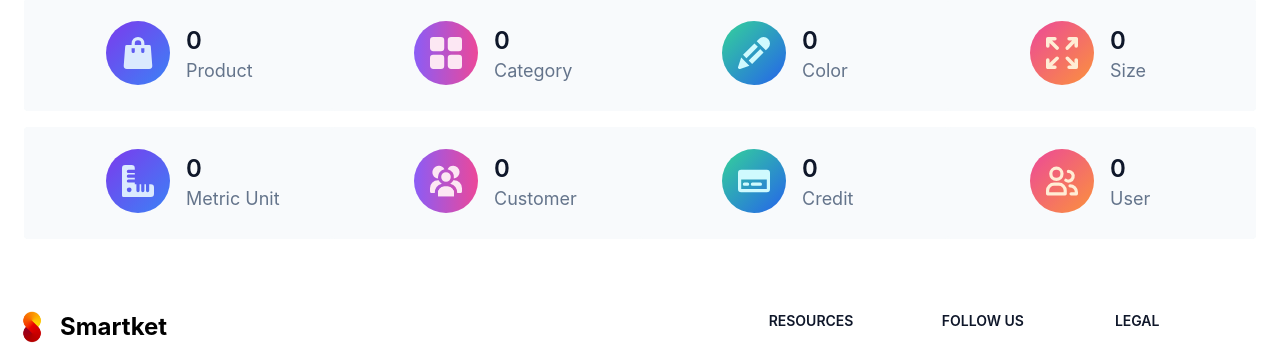
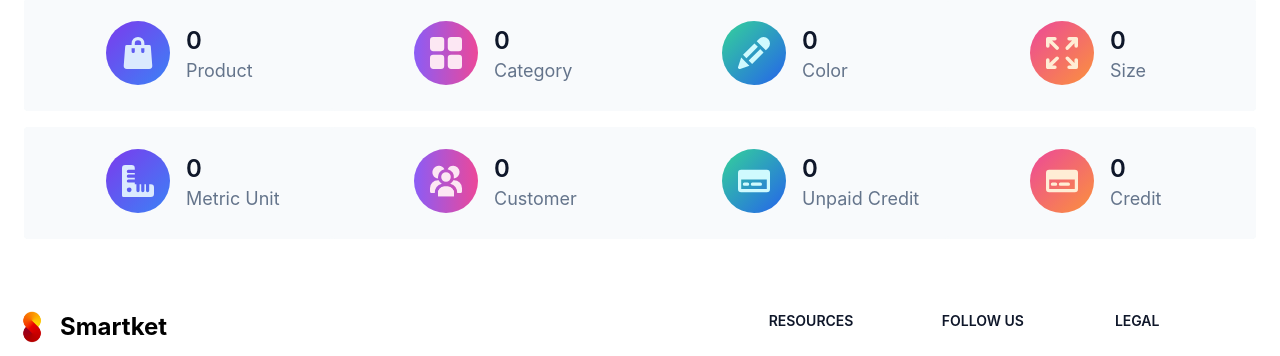
Before and after one commit to AristonCatipay/django_smartket, a Django app: page /index/ in a window 1280 px wide. Shown: the part 117-473 px from the top of the page. Run offline with Django 4.2, Linux system fonts and the light colour scheme; data that the repository does not hold is empty; style sheets or scripts are compiled from the project's sources; some libraries are stand-ins or nearby versions.

Commit message:
Replace the total number of users to the total number of unpaid credits in dashboard.

```diff
--- a/core/templates/core/index.html
+++ b/core/templates/core/index.html
@@ -120,27 +120,28 @@
        <div class="justify-self-start">
           <div class="flex-1 min-w-0">
              <p class="text-2xl font-semibold text-gray-900 truncate dark:text-white">
-                 {{ credit_transaction_total }}
+                 {{ credit_transaction_not_paid_total }}
              </p>
              <p class="text-lg text-gray-500 truncate dark:text-gray-400">
-                Credit
+                Unpaid Credit
              </p>
          </div>
        </div>
     </div>
     <div class="grid grid-cols-2 gap-4 items-center justify-center rounded bg-gray-50 h-28 dark:bg-gray-800">
        <div class="justify-self-end w-16 h-16 rounded-full text-orange-100 bg-gradient-to-br from-pink-500 to-orange-400 hover:bg-gradient-to-bl focus:ring-4 focus:outline-none focus:ring-pink-200 dark:focus:ring-pink-800 flex items-center justify-center mb-1">
-          <svg class="w-8 h-8" aria-hidden="true" xmlns="http://www.w3.org/2000/svg" fill="none" viewBox="0 0 20 18">
-            <path stroke="currentColor" stroke-linecap="round" stroke-linejoin="round" stroke-width="2" d="M14 3a3 3 0 1 1-1.614 5.53M15 12a4 4 0 0 1 4 4v1h-3.348M10 4.5a3.5 3.5 0 1 1-7 0 3.5 3.5 0 0 1 7 0ZM5 11h3a4 4 0 0 1 4 4v2H1v-2a4 4 0 0 1 4-4Z"/>
+          <svg class="w-8 h-8" aria-hidden="true" xmlns="http://www.w3.org/2000/svg" fill="currentColor" viewBox="0 0 20 14">
+            <path d="M18 0H2a2 2 0 0 0-2 2v10a2 2 0 0 0 2 2h16a2 2 0 0 0 2-2V2a2 2 0 0 0-2-2ZM2 12V6h16v6H2Z"/>
+            <path d="M6 8H4a1 1 0 0 0 0 2h2a1 1 0 0 0 0-2Zm8 0H9a1 1 0 0 0 0 2h5a1 1 0 1 0 0-2Z"/>
           </svg>
        </div>
        <div class="justify-self-start">
           <div class="flex-1 min-w-0">
              <p class="text-2xl font-semibold text-gray-900 truncate dark:text-white">
-                 {{ user_total }}
+               {{ credit_transaction_total }}
              </p>
              <p class="text-lg text-gray-500 truncate dark:text-gray-400">
-                 User
+               Credit
              </p>
          </div>
        </div>
--- a/core/views.py
+++ b/core/views.py
@@ -21,7 +21,7 @@ def index(request):
     metric_unit_total = Metric_Unit.objects.count()
     customer_total = Customer.objects.count()
     credit_transaction_total = Credit_Transaction.objects.count()
-    user_total = User.objects.filter(is_superuser = False).count()
+    credit_transaction_not_paid_total = Credit_Transaction.objects.filter(is_paid=False).count()
     return render(request, 'core/index.html', {
         'title': 'Welcome',
         'product_total': product_total,
@@ -31,7 +31,7 @@ def index(request):
         'metric_unit_total': metric_unit_total,
         'customer_total': customer_total,
         'credit_transaction_total': credit_transaction_total,
-        'user_total': user_total,
+        'credit_transaction_not_paid_total': credit_transaction_not_paid_total,
     })
 
 @unauthenticated_user
```
